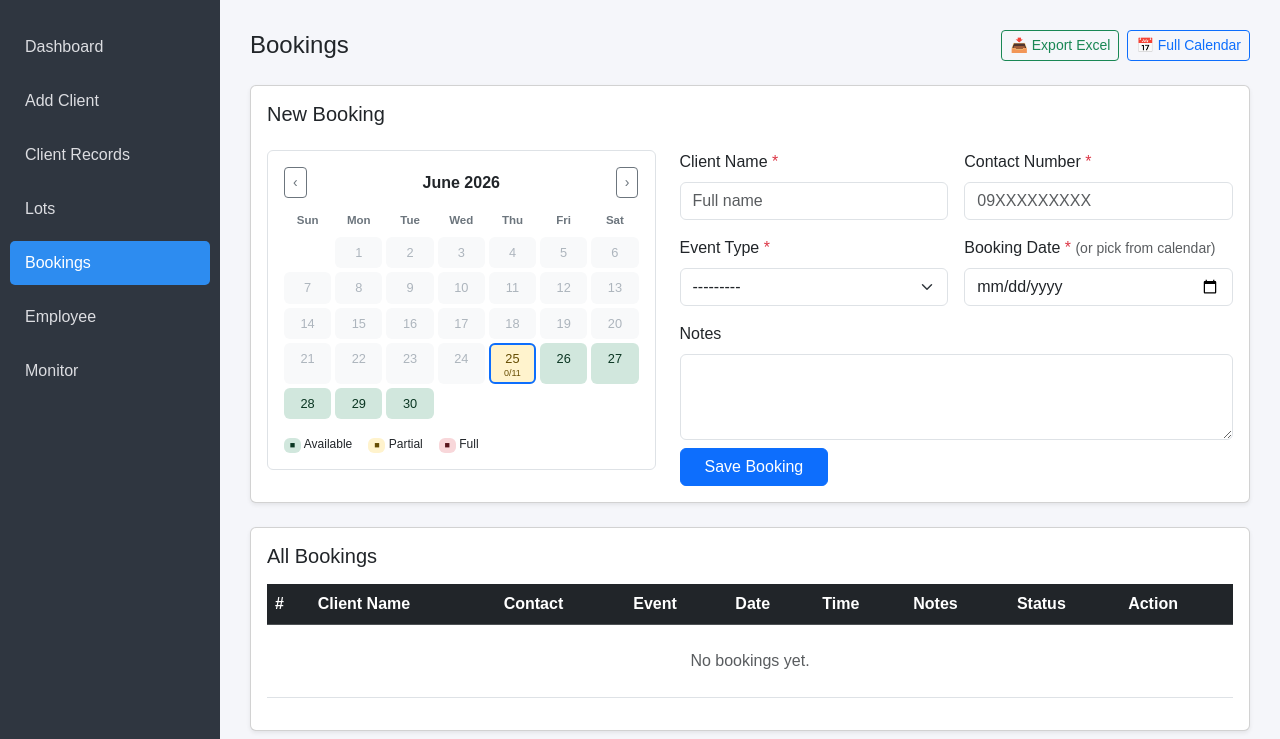
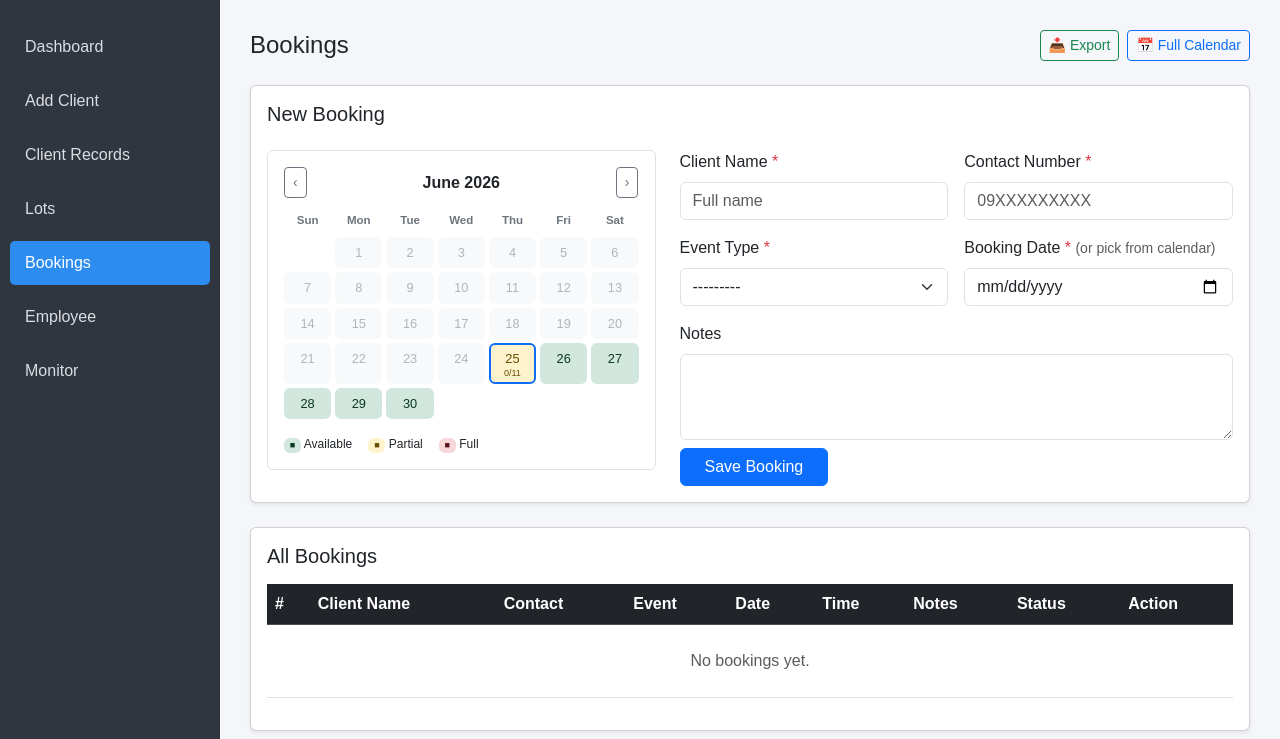
Before and after one commit to BestiesJinilin/GG, a Django app: page /bookings/ in a window 1280 px wide. Shown: the part 60-799 px from the top of the page. Run offline with Django 5.2, Linux system fonts and the light colour scheme; a user stored in the database is signed in; data comes from the database, SQL or seed files in the repository; data that the repository does not hold is empty; parts of the project's set-up code (start-up, migrations or seed data) failed here and were passed over.

Commit message:
Update bookings.html

```diff
--- a/GG/app/templates/app/bookings.html
+++ b/GG/app/templates/app/bookings.html
@@ -27,7 +27,7 @@
 <div class="d-flex justify-content-between align-items-center mb-4">
   <h4 class="mb-0">Bookings</h4>
   <div class="d-flex gap-2 no-print">
-    <a href="{% url 'export-bookings' %}" class="btn btn-outline-success btn-sm">📥 Export Excel</a>
+    <a href="{% url 'export-bookings' %}" class="btn btn-outline-success btn-sm">📥 Export</a>
     <a href="{% url 'calendar' %}" class="btn btn-outline-primary btn-sm">📅 Full Calendar</a>
   </div>
 </div>
```
